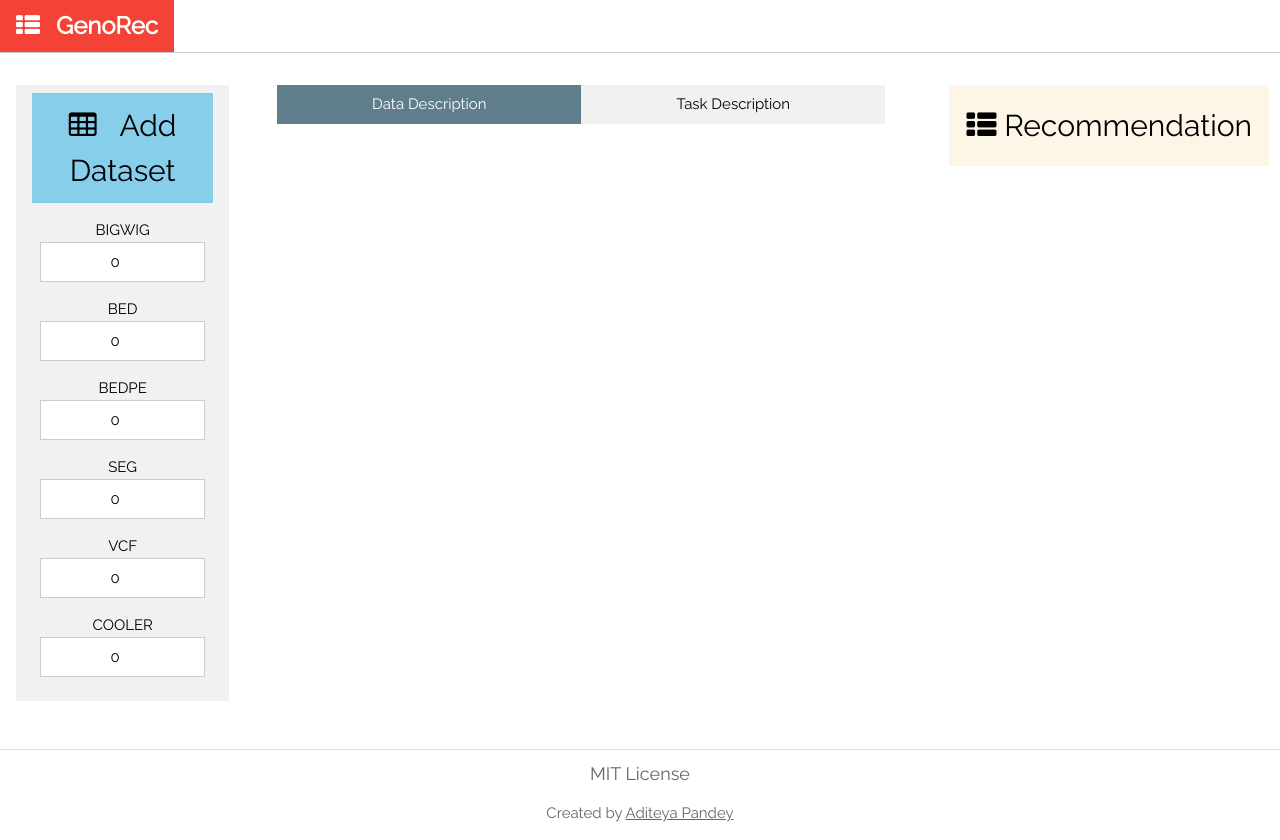
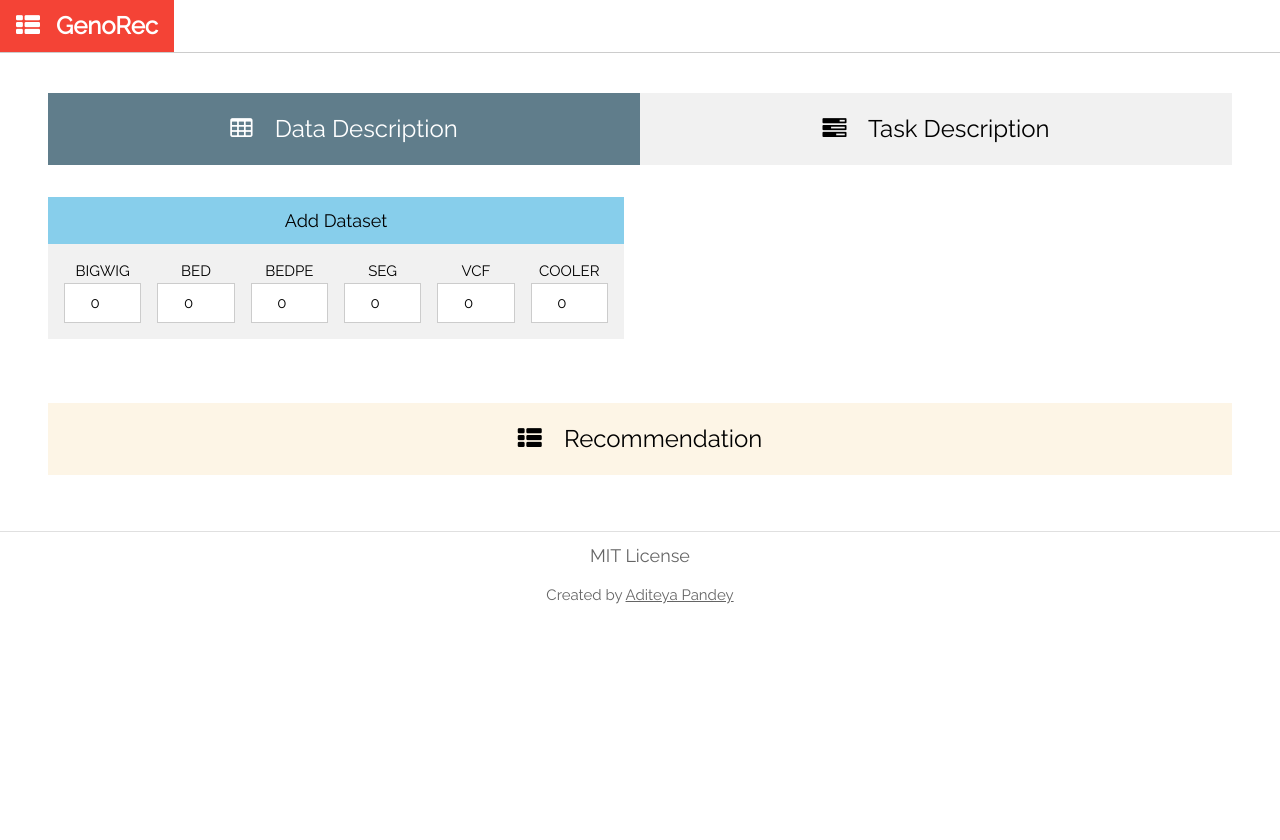
Before and after one commit to aditeyapandey/Genorec-Client, a React (Create React App) app: page / in a window 1280 px wide. After the commit the page ends 800 px from the top, so only its background shows below. Built offline with nearby package versions, Linux system fonts and the light colour scheme.

Commit message:
done the cosmetic changes and update the layout to vertical

```diff
--- a/src/Inputpage/Inputpage.js
+++ b/src/Inputpage/Inputpage.js
@@ -22,12 +22,14 @@ class Inputpage extends React.Component {
       maxFiles: 5,
       totalFiles: 0,
       inputFileFormats,
+      inputData: {},
       showRecommendButton: false,
     };
     this.onChangeFileQuantity = this.onChangeFileQuantity.bind(this);
     this.createDivForFileInput = this.createDivForFileInput.bind(this);
     this.dataFileTypesAdded = [];
     this.dataDescriptionBoxes = [];
+    this.dataInput = {};
   }
 
   //Utility Functions
@@ -44,14 +46,9 @@ class Inputpage extends React.Component {
     for (i = 0; i < arr.length; i++) if (arr[i] === val) indexes.push(i);
     return indexes;
   }
-
-  divideRows(breakpoint){
-
-  }
-
-
   //Utility Functions end
 
+  //Adding Dataset
   onChangeFileQuantity(event) {
     //Changed type and counts
     let updatedFileType = event.target.name;
@@ -85,24 +82,30 @@ class Inputpage extends React.Component {
         this.dataDescriptionBoxes.splice(removeIndex, 1);
       }
     }
+
     inputFileFormats[event.target.name] = event.target.value;
-    let localTotalFiles = this.countTotalFiles(inputFileFormats);
-    let showRecommendButton = false;
-    if (localTotalFiles > 0) {
-      showRecommendButton = true;
-    }
+
+    //Show recommendation logic goes here
+    // let localTotalFiles = this.countTotalFiles(inputFileFormats);
+    // let showRecommendButton = false;
+    // if (localTotalFiles > 0) {
+    //   showRecommendButton = true;
+    // }
 
     this.setState({
       inputFileFormats: inputFileFormats,
-      showRecommendButton: showRecommendButton,
     });
   }
+  //Finished adding dataset
 
+  // Handling change requests from datasets
+
+  //
   createDivForFileInput(name) {
     // let fileTypeColor = colorScheme[name];
     return (
       <>
-        <div className={"w3-margin-top w3-margin-bottom"}>
+        <div className={"w3-col l2 w3-margin-top w3-margin-bottom"}>
           <label>
             {" "}
             {/* <span className={"dot " + fileTypeColor}></span>{" "} */}
@@ -142,7 +145,7 @@ class Inputpage extends React.Component {
       <>
         <div
           id={fileid}
-          className="w3-third w3-left w3-border-bottom w3-margin-bottom"
+          className="w3-quarter w3-left w3-border-bottom w3-margin-bottom"
         >
           {/* <div className={"w3-container w3-margin w3-center " + fileTypeColor}> */}
           <div className={"w3-container w3-margin w3-center w3-khaki"}>
@@ -200,48 +203,49 @@ class Inputpage extends React.Component {
     return (
       <>
         <div className="w3-row">
-          <div className="w3-display-container w3-content w3-margin w3-col l2">
-            <div className="w3-center w3-margin-bottom w3-margin-top w3-light-gray w3-padding w3-col">
-              <div className="w3-container  w3-light-blue">
-                <h2>
-                  <i className="fa fa-table w3-margin-right"></i> Add Dataset
-                </h2>
-              </div>
-              <div className="w3-row-padding">{fileFormatDivs}</div>
-              <button
-                style={{
-                  display: this.state.showRecommendButton ? "" : "none",
-                }}
-                onClick={this.describeData}
-                className="w3-button w3-deep-purple"
-              >
-                {" "}
-                Recommendation
-              </button>
-            </div>
-          </div>
-
-          <div className="w3-display-container w3-margin w3-col l6">
+          <div className="w3-display-container w3-padding w3-margin">
             <div className="w3-row w3-center  w3-margin">
               <div className="w3-half">
                 <button class="w3-button w3-block w3-blue-grey">
-                  Data Description
+                  <h3> <i className="fa fa-table w3-margin-right"></i> Data Description</h3>
                 </button>
               </div>
               <div className="w3-half">
                 <button class="w3-button w3-block w3-light-grey">
-                  Task Description
+                <h3> <i className="fa fa-tasks w3-margin-right"></i> Task Description</h3>
                 </button>
               </div>
             </div>
-            <div className="w3-row">{this.dataDescriptionBoxes}</div>
+            <div className="w3-row">
+              <div class="w3-row w3-half">
+                <div class="w3-row">
+                <div className="w3-display-container w3-margin">
+                <div className="w3-center w3-light-gray  w3-col">
+                  <div className="w3-container  w3-light-blue">
+                        <h5>
+                           Add
+                          Dataset
+                        </h5>
+                      </div>
+                      <div className="w3-row-padding">{fileFormatDivs}</div>
+                  </div>
+                  </div>
+                </div>
+
+                <div class="w3-row">{this.dataDescriptionBoxes}</div>
+              </div>
+              <div class="w3-row w3-half">
+
+              </div>
+            </div>
           </div>
-
-          <div className="w3-display-container  w3-margin w3-col l3">
-            <div className="w3-center w3-sand w3-margin w3-padding w3-col">
-              <h2>
-                <i className="fa fa-th-list"></i> Recommendation
-              </h2>
+        </div>
+        <div className="w3-row">
+          <div className="w3-display-container w3-padding w3-margin ">
+            <div className="w3-center w3-sand w3-margin w3-padding">
+              <h3>
+                <i className="fa fa-th-list w3-margin-right"></i> Recommendation
+              </h3>
             </div>
           </div>
         </div>
--- a/src/Inputpage/createdomcomponents.js
+++ b/src/Inputpage/createdomcomponents.js
@@ -81,7 +81,6 @@ export const createGranularityInput = (granularity) => {
           className={"w3-round "+pointSelected}
           alt="point"
         ></img>
-
         <p> Point </p>
       </div>
       <div className="w3-center w3-hover-opacity w3-third">
--- a/src/global/globalvar.js
+++ b/src/global/globalvar.js
@@ -4,16 +4,16 @@ export const inputFileFormats = {
   bedpe: 0,
   seg: 0,
   vcf: 0,
-  cooler: 0,
+  cooler: 0
 };
 
 export const colorScheme = {
   bed: "w3-deep-orange" ,
   bedpe: "w3-teal",
   bigwig: "w3-khaki",
-  cooler: "w3-cyan",
   seg: "w3-amber",
   vcf: "w3-blue-gray",
+  cooler: "w3-cyan"
 }
 
 export const fileInputFieldsActive = {
@@ -140,7 +140,7 @@ bigwig:{
   assembly2:"N.A.",
   interconnection:false,
   granularity:"Point",
-  availability:"Sparse",
+  availability:"Continous",
   data:{"quant":1,"cat":0,"text":0}
 },
 cooler:{
```
